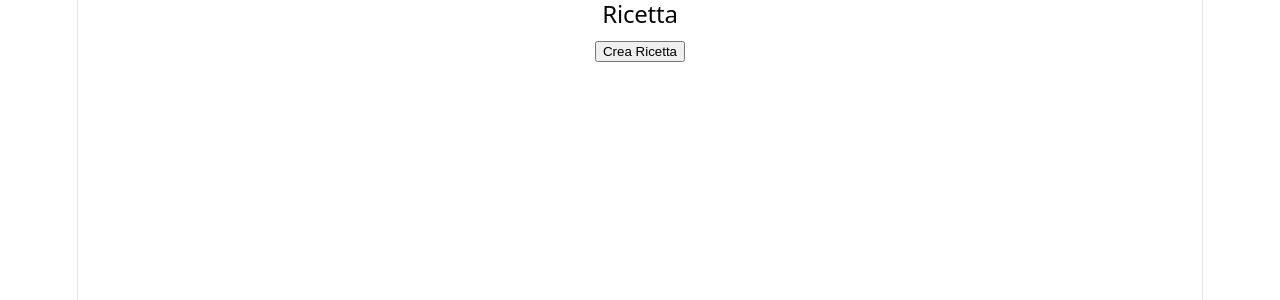
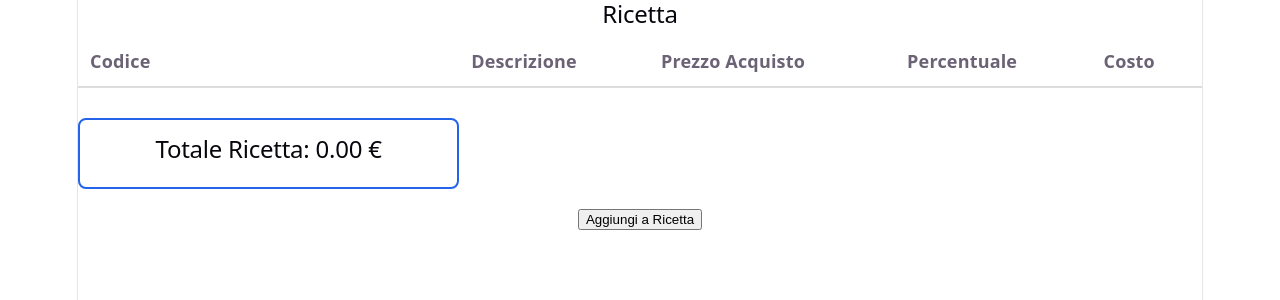
Before and after one commit to Al3za/materie-prime-app, a React (Vite) app: page /recipe in a window 1280 px wide. Shown: the top 300 px of the page. Built offline with nearby package versions, Linux system fonts and the light colour scheme.

Commit message:
add contex on % state

```diff
--- a/src/context/RecipeContext.tsx
+++ b/src/context/RecipeContext.tsx
@@ -7,13 +7,19 @@ interface RecipeContextType {
   setMaterials: React.Dispatch<React.SetStateAction<Material[]>>; // Type della funzione di react, in modo che Ts non da' error
   selectedMaterials: Material[];
   setSelectedMaterials: React.Dispatch<React.SetStateAction<Material[]>>;
+
+  percentages: Record<string, number>; // per l'input dinamico delle percentuali
+
+  setPercentages: React.Dispatch<React.SetStateAction<Record<string, number>>>;
 }
 
 const RecipeContext = createContext<RecipeContextType | undefined>(undefined);
 
+// children e' l'intera app, wrapped in RecipeProvider nel file main.ts (per poter passare i dati in modo ersistente tra i componenti)
 export function RecipeProvider({ children }: { children: React.ReactNode }) {
   const [selectedMaterials, setSelectedMaterials] = useState<Material[]>([]);
   const [materials, setMaterials] = useState<Material[]>([]);
+  const [percentages, setPercentages] = useState<Record<string, number>>({});
 
   return (
     <RecipeContext.Provider
@@ -22,6 +28,8 @@ export function RecipeProvider({ children }: { children: React.ReactNode }) {
         setMaterials,
         selectedMaterials,
         setSelectedMaterials,
+        percentages,
+        setPercentages,
       }}
     >
       {children}
--- a/src/pages/RecipeBuilder.tsx
+++ b/src/pages/RecipeBuilder.tsx
@@ -11,34 +11,182 @@ export default function RecipeBuilder() {
   const navigate = useNavigate();
   // selectedMaterials e dove sono salvati i dati dei
   // record selezionati
-  const { selectedMaterials } = useRecipe();
+  const { selectedMaterials, percentages, setPercentages } = useRecipe();
 
-  const [percentages, setPercentages] = useState<Record<string, number>>({}); // <Record<string, number>> serve a far capire a TypeScript che tipo di dati conterrà un oggetto dinamico
+  // const [percentages, setPercentages] = useState<Record<string, number>>({}); // <Record<string, number>> serve a far capire a TypeScript che tipo di dati conterrà un oggetto dinamico
+  // Record<K, V> è un tipo utility di TypeScript.
+
+  const totalCost = selectedMaterials.reduce((sum, item) => {
+    const percentage = percentages[item.cod] || 0;
+
+    const ingredientCost = (item.prezzoAcquisto * percentage) / 100;
+
+    return sum + ingredientCost;
+  }, 0);
 
   return (
     <div>
       <h2>Ricetta</h2>
+
+      <table
+        style={{
+          width: "100%",
+          borderCollapse: "collapse",
+        }}
+      >
+        <thead>
+          <tr>
+            <th
+              style={{
+                borderBottom: "2px solid #ddd",
+                padding: "12px",
+                textAlign: "left",
+              }}
+            >
+              Codice
+            </th>
+            <th
+              style={{
+                borderBottom: "2px solid #ddd",
+                padding: "12px",
+                textAlign: "left",
+              }}
+            >
+              Descrizione
+            </th>
+            <th
+              style={{
+                borderBottom: "2px solid #ddd",
+                padding: "12px",
+                textAlign: "left",
+              }}
+            >
+              Prezzo Acquisto
+            </th>
+            <th
+              style={{
+                borderBottom: "2px solid #ddd",
+                padding: "12px",
+                textAlign: "left",
+              }}
+            >
+              Percentuale
+            </th>
+            <th
+              style={{
+                borderBottom: "2px solid #ddd",
+                padding: "12px",
+                textAlign: "left",
+              }}
+            >
+              Costo
+            </th>
+          </tr>
+        </thead>
+
+        <tbody>
           {selectedMaterials.map((item: any) => (
-        <div key={item.cod}>
-          <span>{item.descrizione}</span>
+            <tr key={item.cod}>
+              <td style={{ padding: "12px", borderBottom: "1px solid #eee" }}>
+                {item.cod}
+              </td>
+
+              <td
+                style={{
+                  padding: "12px",
+                  borderBottom: "1px solid #eee",
+                  maxWidth: "80px",
+                  overflow: "hidden",
+                  textOverflow: "ellipsis",
+                  whiteSpace: "nowrap",
+                }}
+                title={item.descrizione} // Passando il mouse si vede il testo completo grazie a title.
+              >
+                {item.descrizione}
+              </td>
+
+              <td style={{ padding: "12px", borderBottom: "1px solid #eee" }}>
+                {item.prezzoAcquisto} €
+              </td>
+
+              <td style={{ padding: "12px", borderBottom: "1px solid #eee" }}>
                 <input
                   type="number"
-            value={percentages[item.cod] ?? ""} // l'utente vedo il field % vuoto
+                  value={percentages[item.cod] ?? ""}
                   onChange={(e) => {
                     setPercentages({
                       ...percentages,
                       [item.cod]: Number(e.target.value),
                     });
                   }}
-          />
-          <span>%</span> {/*Mostra simbolo % all utente */}
-          <span>
-            Costo: {(item.prezzoAcquisto * (percentages[item.cod] || 0)) / 100}
-          </span>
+                  style={{
+                    width: "80px",
+                  }}
+                />{" "}
+                %
+              </td>
+
+              <td>
+                {(
+                  (item.prezzoAcquisto * (percentages[item.cod] || 0)) /
+                  100
+                ).toFixed(2)}
                 €
+              </td>
+            </tr>
+          ))}
+
+          <div
+            style={{
+              marginTop: "30px",
+              padding: "15px",
+              border: "2px solid #2563eb",
+              borderRadius: "8px",
+              fontWeight: "bold",
+              fontSize: "20px",
+            }}
+          >
+            <h2>Totale Ricetta: {totalCost.toFixed(2)} €</h2>
           </div>
-      ))}
-      <button onClick={() => navigate("/create")}>Crea Ricetta</button>
+        </tbody>
+      </table>
+
+      <button
+        style={{
+          marginTop: "20px",
+        }}
+        onClick={() => navigate("/create")}
+      >
+        Aggiungi a Ricetta
+      </button>
     </div>
   );
+  // return (
+  //   <div>
+  //     <h2>Ricetta</h2>
+  //     {selectedMaterials.map((item: any) => (
+  //       <div key={item.cod}>
+  //         <span>{item.cod}</span>
+  //         <span>{item.descrizione}</span>
+  //         <span>{item.prezzoAcquisto}</span>
+  //         <input
+  //           type="number"
+  //           value={percentages[item.cod] ?? ""} // l'utente vedo il field % vuoto
+  //           onChange={(e) => {
+  //             setPercentages({
+  //               ...percentages,
+  //               [item.cod]: Number(e.target.value),
+  //             });
+  //           }}
+  //         />
+  //         <span>%</span> {/*Mostra simbolo % all utente */}
+  //         <span>
+  //           Costo: {(item.prezzoAcquisto * (percentages[item.cod] || 0)) / 100}
+  //         </span>
+  //         €
+  //       </div>
+  //     ))}
+  //     <button onClick={() => navigate("/create")}>Aggiungi a Ricetta</button>
+  //   </div>
+  // );
 }
```
Also changed, not shown: src/App.tsx (+0 -8 lines). Lines whose indentation alone changed are shown as unchanged.
